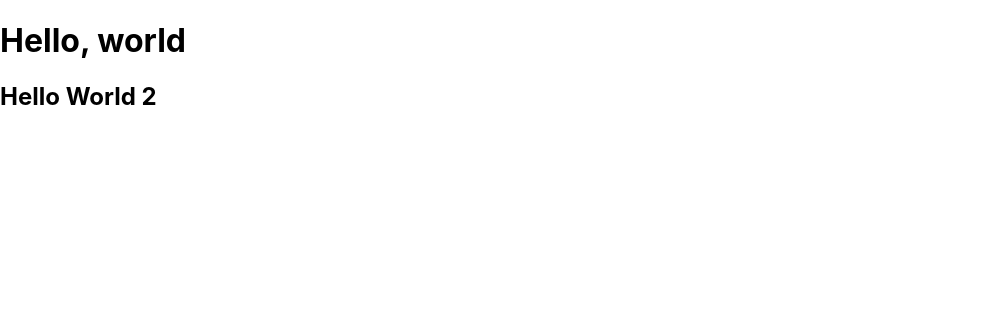
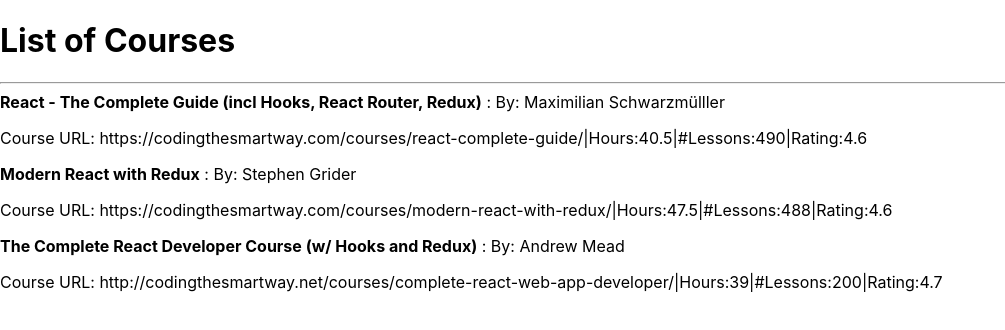
Before and after one commit to gmlogan/smartway, a React (Create React App) app: page / in a window 1280 px wide. Shown: the top 330 px of the page, without its empty margins (0-1005 px from the left). Built offline with nearby package versions, Linux system fonts and the light colour scheme.

Commit message:
Lesson 3

```diff
--- a/src/App.js
+++ b/src/App.js
@@ -1,23 +1,59 @@
 import React from 'react';
 
+const courses = [
+  {
+    id: 1,
+    title: "React - The Complete Guide (incl Hooks, React Router, Redux)",
+    author: "Maximilian Schwarzmülller",
+    hours_video: 40.5,
+    number_of_lectures: 490,
+    rating: 4.6,
+    url: "https://codingthesmartway.com/courses/react-complete-guide/"
+  },
+  {
+    id: 2,
+    title: "Modern React with Redux",
+    author: "Stephen Grider",
+    hours_video: 47.5,
+    number_of_lectures: 488,
+    rating: 4.6,
+    url: "https://codingthesmartway.com/courses/modern-react-with-redux/"
+  },
+  {
+    id: 3,
+    title: "The Complete React Developer Course (w/ Hooks and Redux)",
+    author: "Andrew Mead",
+    hours_video: 39,
+    number_of_lectures: 200,
+    rating: 4.7,
+    url: "http://codingthesmartway.net/courses/complete-react-web-app-developer/"
+  }
+];
 
 function App() {
-  const greetings = {
-    greeting_one : 'Hello',
-    greeting_two : 'world',
-  }
-
-  function greetings_message (){
-    return 'Hello World 2';
-  }
-
   return (
     <div>
-      <h1>{greetings.greeting_one}, {greetings.greeting_two}</h1>
-      <h2>{greetings_message()}</h2>
+      <h1>List of Courses</h1>
+      <hr />
+      {
+        courses.map(function (course) {
+          return (
+            <div key={course.id}>
+              <span><strong>{course.title}</strong> :  </span>
+              <span>By: {course.author}</span>
+              <p/>
+              <span>Course URL: {course.url}</span>
+              <span>|Hours:{course.hours_video}</span>
+              <span>|#Lessons:{course.number_of_lectures}</span>
+              <span>|Rating:{course.rating}</span>
+              <p/>
+
+
+            </div>
+          );
+        })
+      }
     </div>
-
   );
 }
-
 export default App;
```
